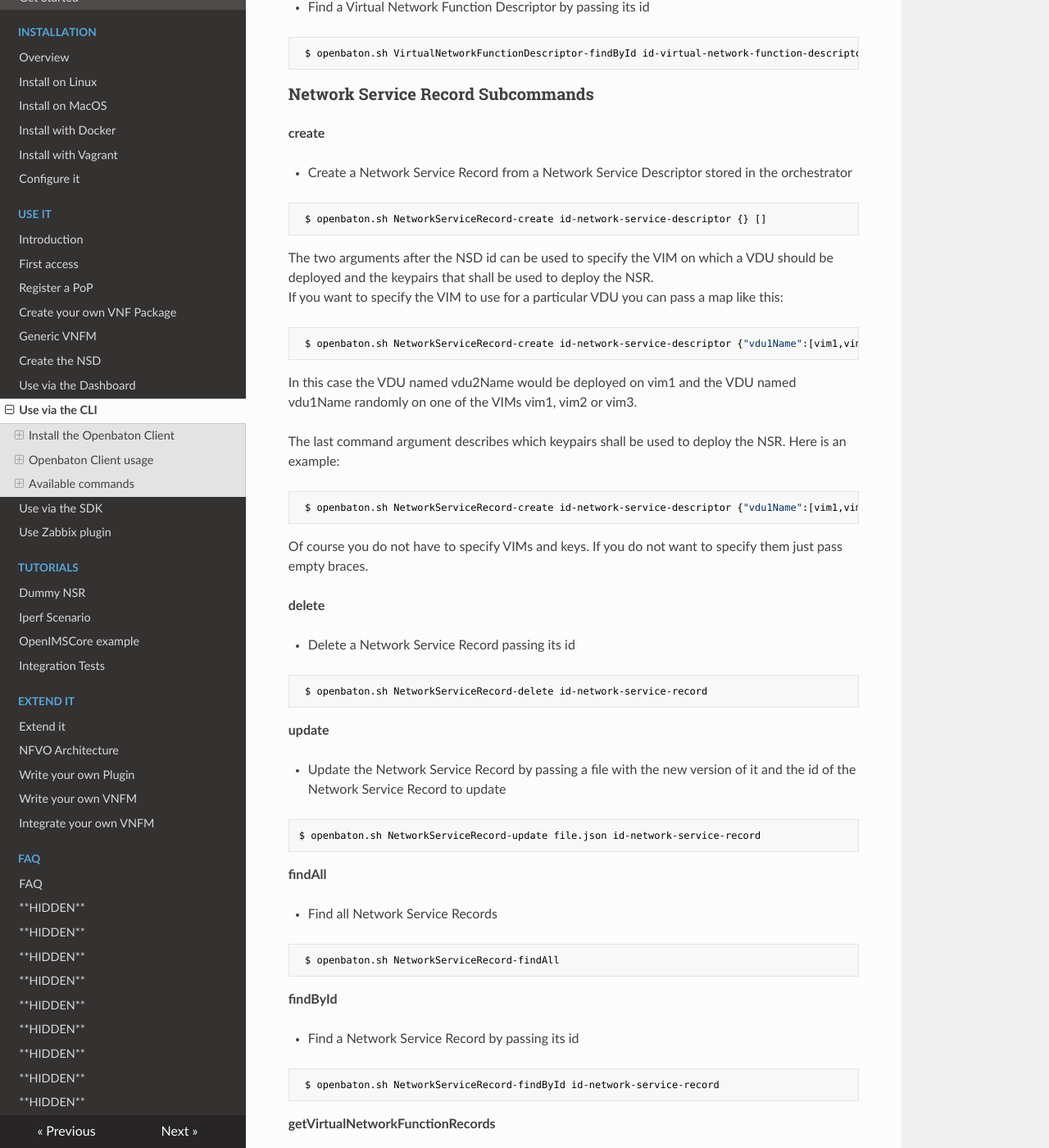
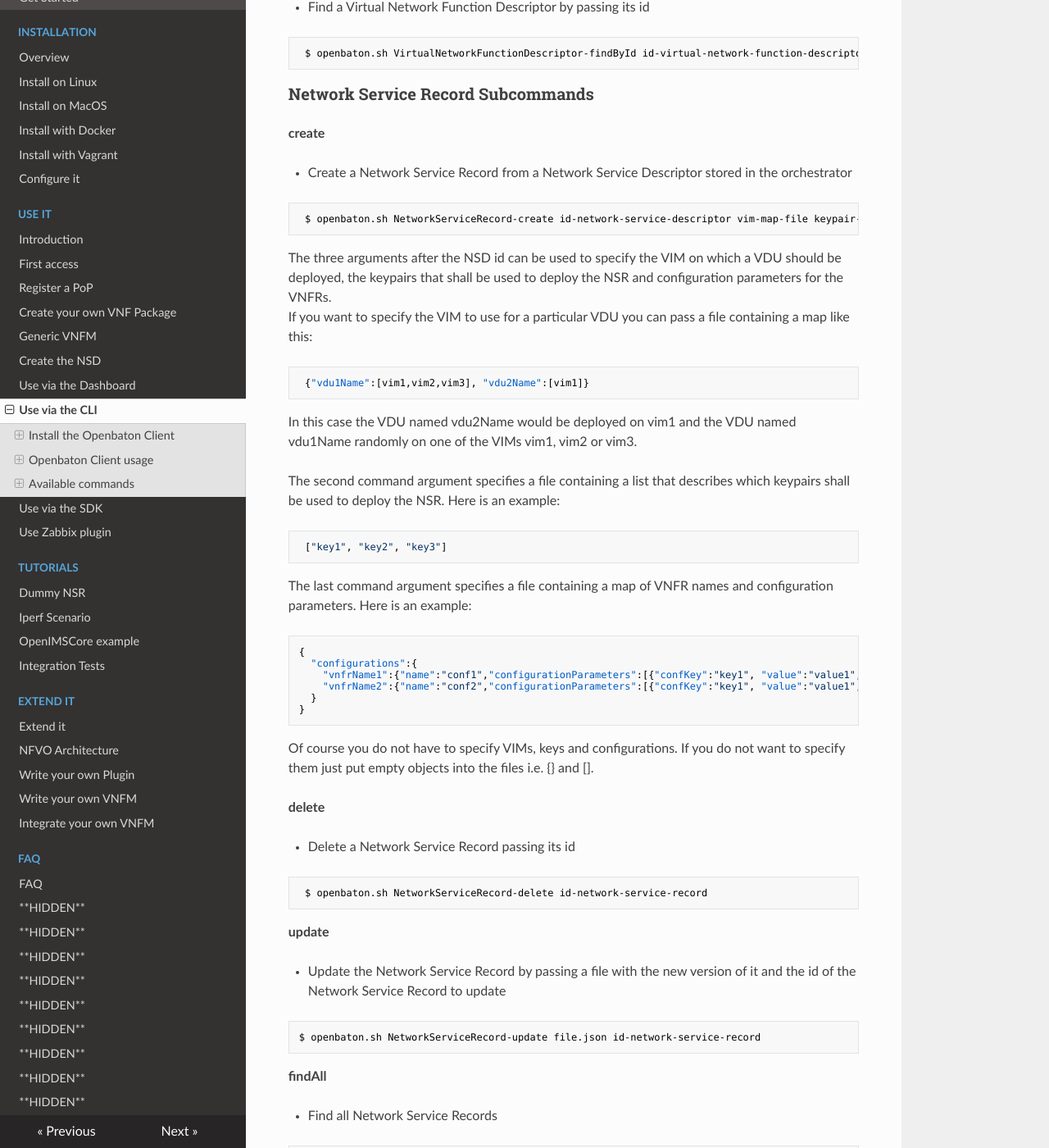
Before and after one commit to openbaton/docs, an MkDocs documentation site: the page built from docs/nfvo-how-to-use-cli.md, in a window 1280 px wide and 1400 px high, scrolled down 4769 px. Shown: the whole window at 82% size. Built offline with MkDocs 1.6.1, drawn with Linux system fonts in a browser that asks for light colours; nearby versions of some CDN libraries; old or Windows-style settings are respelled for this version of MkDocs.

Commit message:
Imp: Update cli doc

````diff
--- a/docs/nfvo-how-to-use-cli.md
+++ b/docs/nfvo-how-to-use-cli.md
@@ -215,23 +215,33 @@
 
   * Create a Network Service Record from a Network Service Descriptor stored in the orchestrator
 ```sh
- $ openbaton.sh NetworkServiceRecord-create id-network-service-descriptor {} []
+ $ openbaton.sh NetworkServiceRecord-create id-network-service-descriptor vim-map-file keypair-file configurations-file
 ```
 
-The two arguments after the NSD id can be used to specify the VIM on which a VDU should be deployed and the keypairs that shall be used to deploy the NSR.
-If you want to specify the VIM to use for a particular VDU you can pass a map like this:
-```sh
- $ openbaton.sh NetworkServiceRecord-create id-network-service-descriptor {"vdu1Name":[vim1,vim2,vim3], "vdu2Name":[vim1]} []
+The three arguments after the NSD id can be used to specify the VIM on which a VDU should be deployed, the keypairs that shall be used to deploy the NSR and configuration parameters for the VNFRs.
+If you want to specify the VIM to use for a particular VDU you can pass a file containing a map like this:
+```json
+ {"vdu1Name":[vim1,vim2,vim3], "vdu2Name":[vim1]}
 ```
 
 In this case the VDU named vdu2Name would be deployed on vim1 and the VDU named vdu1Name randomly on one of the VIMs vim1, vim2 or vim3.
 
-The last command argument describes which keypairs shall be used to deploy the NSR. Here is an example:
-```sh
- $ openbaton.sh NetworkServiceRecord-create id-network-service-descriptor {"vdu1Name":[vim1,vim2,vim3], "vdu2Name":[vim1]} ["key1", "key2", "key3"]
+The second command argument specifies a file containing a list that describes which keypairs shall be used to deploy the NSR. Here is an example:
+```json
+ ["key1", "key2", "key3"]
 ```
 
-Of course you do not have to specify VIMs and keys. If you do not want to specify them just pass empty braces.
+The last command argument specifies a file containing a map of VNFR names and configuration parameters. Here is an example:
+```json
+{
+  "configurations":{
+    "vnfrName1":{"name":"conf1","configurationParameters":[{"confKey":"key1", "value":"value1", "description":"description1"}]},
+    "vnfrName2":{"name":"conf2","configurationParameters":[{"confKey":"key1", "value":"value1", "description":"description1"}]}
+  }
+}
+```
+
+Of course you do not have to specify VIMs, keys and configurations. If you do not want to specify them just put empty objects into the files i.e. {} and [].
 
 **delete**
 
````
